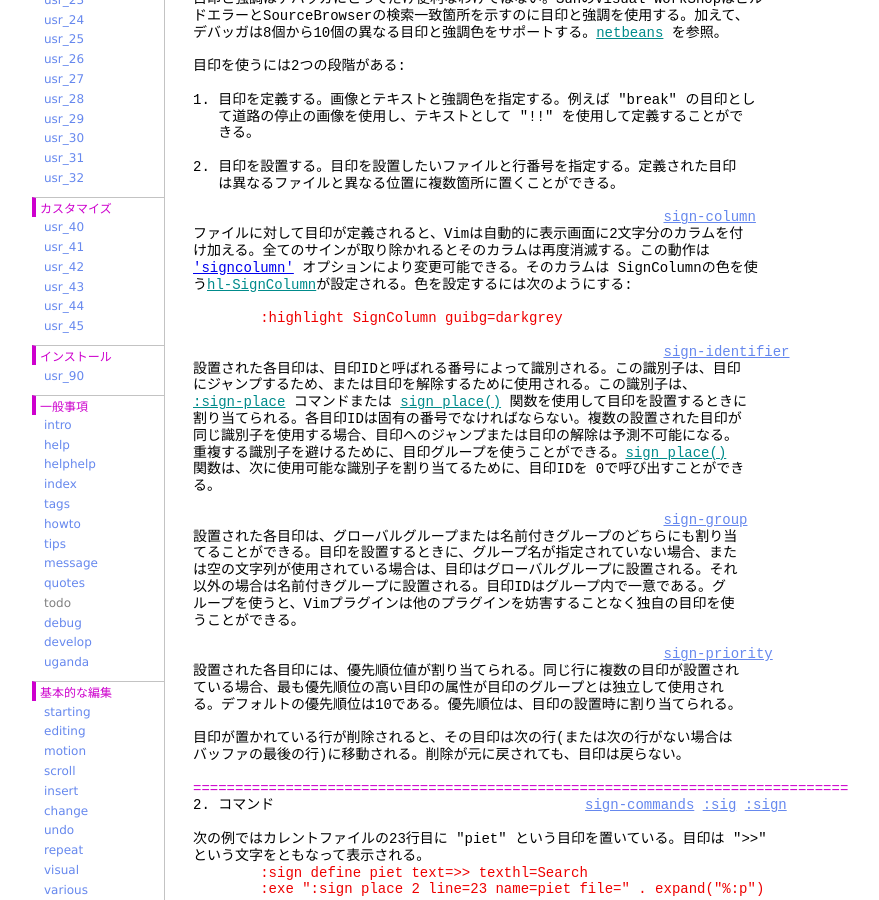
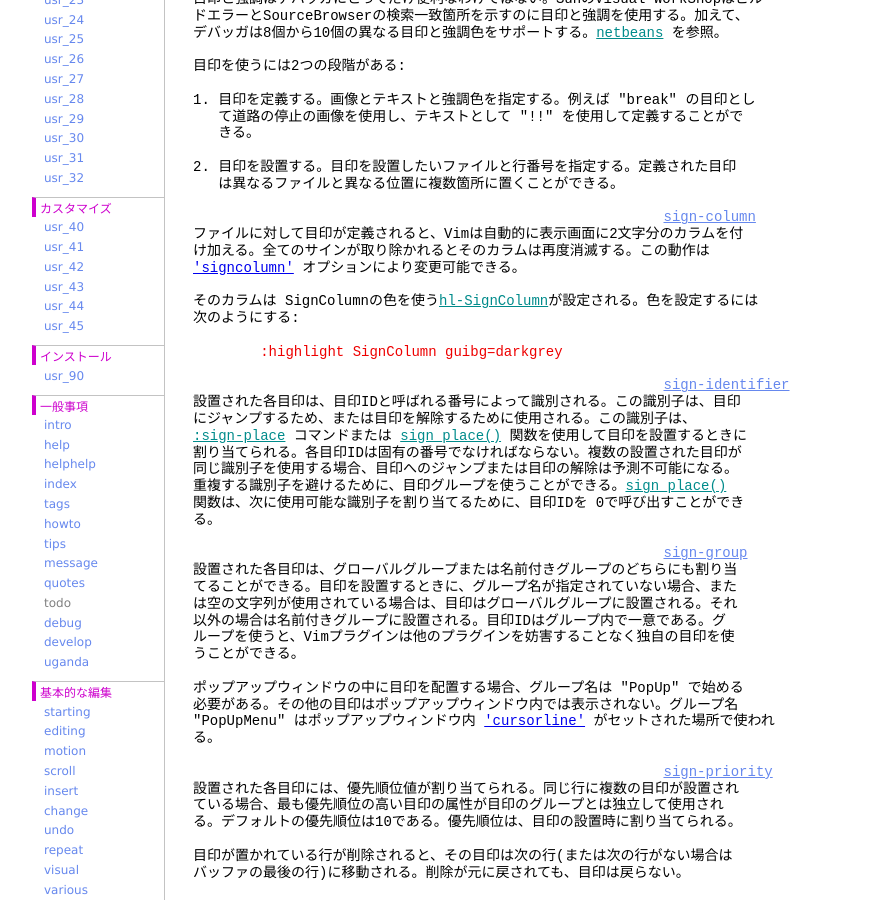
Before and after one commit to vim-jp/vimdoc-ja, a Jekyll site: the page built from sign.html, in a window 1280 px wide and 900 px high, scrolled down 712 px. Shown: the whole window, without its empty margins (208-1087 px from the left). Built offline with Jekyll 4.4.1, drawn with Linux system fonts in a browser that asks for light colours; nearby versions of some CDN libraries; comment, search, counter and statistics services are not loaded; some of the changed text lies outside the part shown.

Commit message:
Generated by Travis JOB 2987.1
https://travis-ci.org/vim-jp/vimdoc-ja-working/builds/627553957

```diff
--- a/sign.html
+++ b/sign.html
@@ -3,7 +3,7 @@ layout: vimdoc
 helpname: 'sign'
 ---
 <div id='vimCodeElement'>
-<a class="Constant" href="sign.html" name="sign.txt">sign.txt</a>&nbsp;&nbsp;&nbsp;&nbsp;&nbsp;&nbsp;For&nbsp;<span class="Identifier">Vim バージョン 8.1.</span>&nbsp;&nbsp;Last change: 2019 Sep 06<br>
+<a class="Constant" href="sign.html" name="sign.txt">sign.txt</a>&nbsp;&nbsp;&nbsp;&nbsp;&nbsp;&nbsp;For&nbsp;<span class="Identifier">Vim バージョン 8.2.</span>&nbsp;&nbsp;Last change: 2019 Nov 30<br>
 <br>
 <br>
 &nbsp;&nbsp;&nbsp;&nbsp;&nbsp;&nbsp;&nbsp;&nbsp;&nbsp;&nbsp;&nbsp;&nbsp;&nbsp;&nbsp;&nbsp;&nbsp;<span class="Identifier">VIMリファレンスマニュアル&nbsp;&nbsp;&nbsp;&nbsp;by Gordon Prieur</span><br>
@@ -48,8 +48,10 @@ helpname: 'sign'
 &nbsp;&nbsp;&nbsp;&nbsp;&nbsp;&nbsp;&nbsp;&nbsp;&nbsp;&nbsp;&nbsp;&nbsp;&nbsp;&nbsp;&nbsp;&nbsp;&nbsp;&nbsp;&nbsp;&nbsp;&nbsp;&nbsp;&nbsp;&nbsp;&nbsp;&nbsp;&nbsp;&nbsp;&nbsp;&nbsp;&nbsp;&nbsp;&nbsp;&nbsp;&nbsp;&nbsp;&nbsp;&nbsp;&nbsp;&nbsp;&nbsp;&nbsp;&nbsp;&nbsp;&nbsp;&nbsp;&nbsp;&nbsp;&nbsp;&nbsp;&nbsp;&nbsp;&nbsp;&nbsp;&nbsp;&nbsp;<a class="Constant" href="sign.html#sign-column" name="sign-column">sign-column</a><br>
 ファイルに対して目印が定義されると、Vimは自動的に表示画面に2文字分のカラムを付<br>
 け加える。全てのサインが取り除かれるとそのカラムは再度消滅する。この動作は<br>
-<a class="Type" href="options.html#'signcolumn'">'signcolumn'</a>&nbsp;オプションにより変更可能できる。そのカラムは SignColumnの色を使<br>
-う<a class="Identifier" href="syntax.html#hl-SignColumn">hl-SignColumn</a>が設定される。色を設定するには次のようにする:<br>
+<a class="Type" href="options.html#'signcolumn'">'signcolumn'</a>&nbsp;オプションにより変更可能できる。<br>
+<br>
+そのカラムは SignColumnの色を使う<a class="Identifier" href="syntax.html#hl-SignColumn">hl-SignColumn</a>が設定される。色を設定するには<br>
+次のようにする:<br>
 <br>
 <div class="helpExample">&nbsp;&nbsp;&nbsp;&nbsp;&nbsp;&nbsp;&nbsp;&nbsp;:highlight SignColumn guibg=darkgrey</div>
 <br>
@@ -70,6 +72,11 @@ helpname: 'sign'
 以外の場合は名前付きグループに設置される。目印IDはグループ内で一意である。グ<br>
 ループを使うと、Vimプラグインは他のプラグインを妨害することなく独自の目印を使<br>
 うことができる。<br>
+<br>
+ポップアップウィンドウの中に目印を配置する場合、グループ名は &quot;PopUp&quot; で始める<br>
+必要がある。その他の目印はポップアップウィンドウ内では表示されない。グループ名<br>
+&quot;PopUpMenu&quot; はポップアップウィンドウ内&nbsp;<a class="Type" href="options.html#'cursorline'">'cursorline'</a>&nbsp;がセットされた場所で使われ<br>
+る。<br>
 <br>
 &nbsp;&nbsp;&nbsp;&nbsp;&nbsp;&nbsp;&nbsp;&nbsp;&nbsp;&nbsp;&nbsp;&nbsp;&nbsp;&nbsp;&nbsp;&nbsp;&nbsp;&nbsp;&nbsp;&nbsp;&nbsp;&nbsp;&nbsp;&nbsp;&nbsp;&nbsp;&nbsp;&nbsp;&nbsp;&nbsp;&nbsp;&nbsp;&nbsp;&nbsp;&nbsp;&nbsp;&nbsp;&nbsp;&nbsp;&nbsp;&nbsp;&nbsp;&nbsp;&nbsp;&nbsp;&nbsp;&nbsp;&nbsp;&nbsp;&nbsp;&nbsp;&nbsp;&nbsp;&nbsp;&nbsp;&nbsp;<a class="Constant" href="sign.html#sign-priority" name="sign-priority">sign-priority</a><br>
 設置された各目印には、優先順位値が割り当てられる。同じ行に複数の目印が設置され<br>
@@ -378,7 +385,7 @@ sign_define(<span class="Special">{list}</span>)<br>
 &nbsp;&nbsp;&nbsp;&nbsp;&nbsp;&nbsp;&nbsp;&nbsp;&nbsp;&nbsp;&nbsp;&nbsp;&nbsp;&nbsp;&nbsp;&nbsp;更新される。<br>
 <br>
 &nbsp;&nbsp;&nbsp;&nbsp;&nbsp;&nbsp;&nbsp;&nbsp;&nbsp;&nbsp;&nbsp;&nbsp;&nbsp;&nbsp;&nbsp;&nbsp;1つの引数<span class="Special">{list}</span>を使用して、目印のリストを定義できる。各リスト<br>
-&nbsp;&nbsp;&nbsp;&nbsp;&nbsp;&nbsp;&nbsp;&nbsp;&nbsp;&nbsp;&nbsp;&nbsp;&nbsp;&nbsp;&nbsp;&nbsp;項目は、<span class="Special">{dict}</span>の上記項目と目印名の&nbsp;<span class="MissingTag">'name'</span>&nbsp;項目を持つ辞書であ<br>
+&nbsp;&nbsp;&nbsp;&nbsp;&nbsp;&nbsp;&nbsp;&nbsp;&nbsp;&nbsp;&nbsp;&nbsp;&nbsp;&nbsp;&nbsp;&nbsp;項目は、<span class="Special">{dict}</span>の上記項目と目印名の &quot;name&quot; 項目を持つ辞書であ<br>
 &nbsp;&nbsp;&nbsp;&nbsp;&nbsp;&nbsp;&nbsp;&nbsp;&nbsp;&nbsp;&nbsp;&nbsp;&nbsp;&nbsp;&nbsp;&nbsp;る。<br>
 &nbsp;&nbsp;&nbsp;&nbsp;&nbsp;&nbsp;&nbsp;&nbsp;&nbsp;&nbsp;&nbsp;&nbsp;&nbsp;&nbsp;&nbsp;&nbsp;成功すると 0 を返し、失敗すると -1 を返す。1つの引数<span class="Special">{list}</span>が使<br>
 &nbsp;&nbsp;&nbsp;&nbsp;&nbsp;&nbsp;&nbsp;&nbsp;&nbsp;&nbsp;&nbsp;&nbsp;&nbsp;&nbsp;&nbsp;&nbsp;用されると、定義された各目印ごとに値のリストが返される。<br>
```
Also changed, not shown: autocmd.html (+4 -3 lines).
